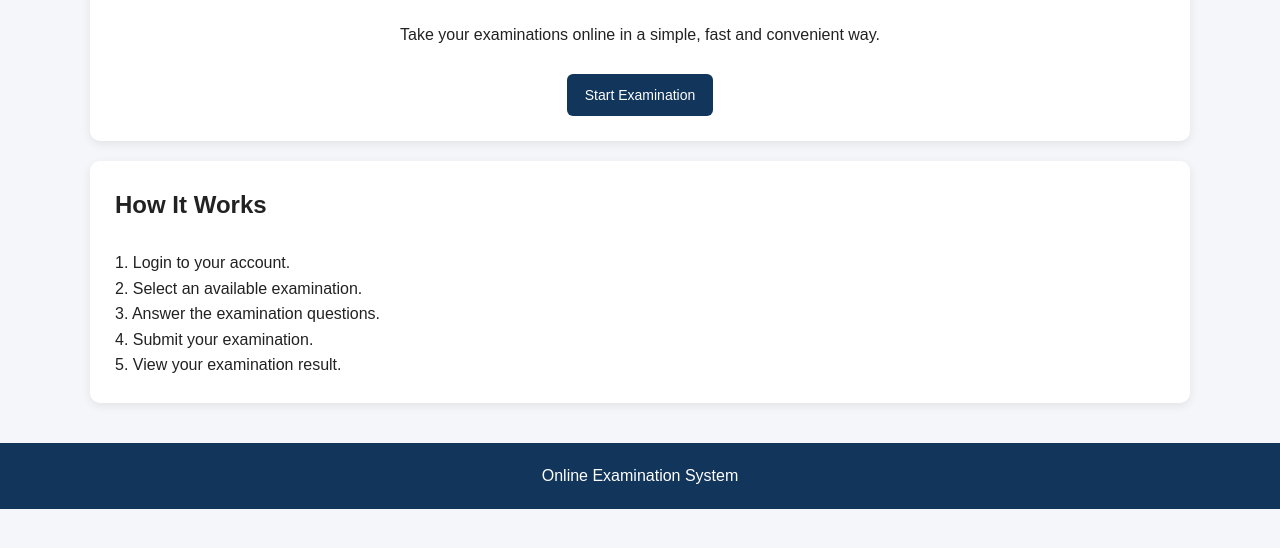
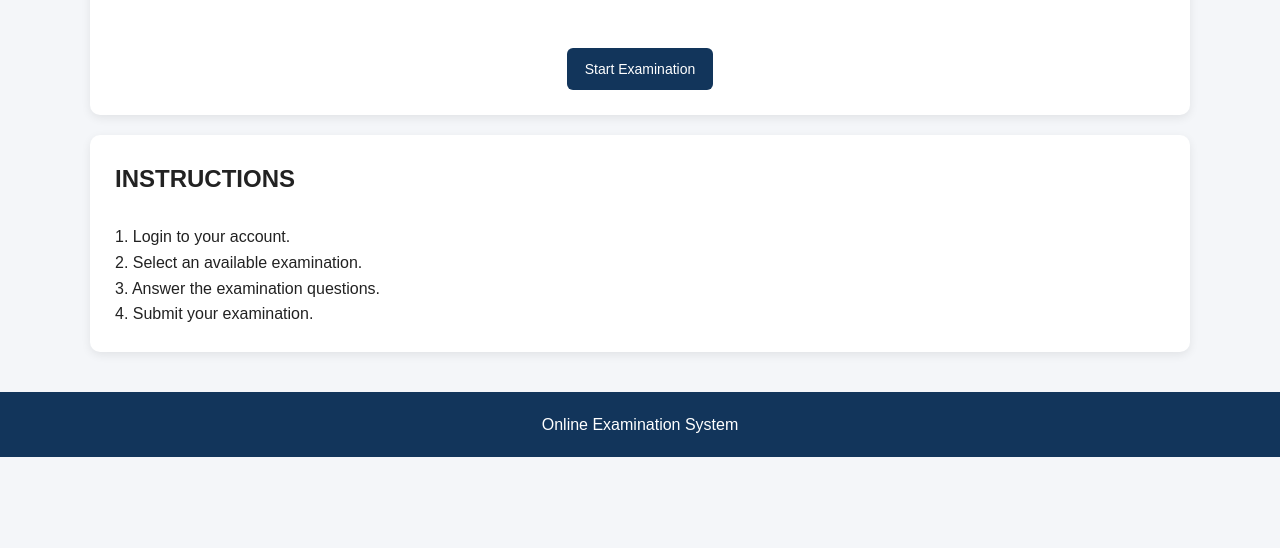
Before and after one commit to adeoyeothniel2003-source/Online-Examination-System, a plain HTML site: page Frontend/index.html in a window 1280 px wide. Shown: the part 174-722 px from the top of the page. Drawn offline with Linux system fonts and the light colour scheme.

Commit message:
Update index.html

```diff
--- a/Frontend/index.html
+++ b/Frontend/index.html
@@ -35,11 +35,6 @@
                 Welcome to the Online Examination System
             </h1>
 
-            <p>
-                Take your examinations online in a simple,
-                fast and convenient way.
-            </p>
-
             <br>
 
             <a href="login.html" class="btn btn-primary">
@@ -50,7 +45,7 @@
 
         <div class="card">
 
-            <h2>How It Works</h2>
+            <h2>INSTRUCTIONS</h2>
 
             <br>
 
@@ -70,10 +65,6 @@
                 4. Submit your examination.
             </p>
 
-            <p>
-                5. View your examination result.
-            </p>
-
         </div>
 
     </main>
```
